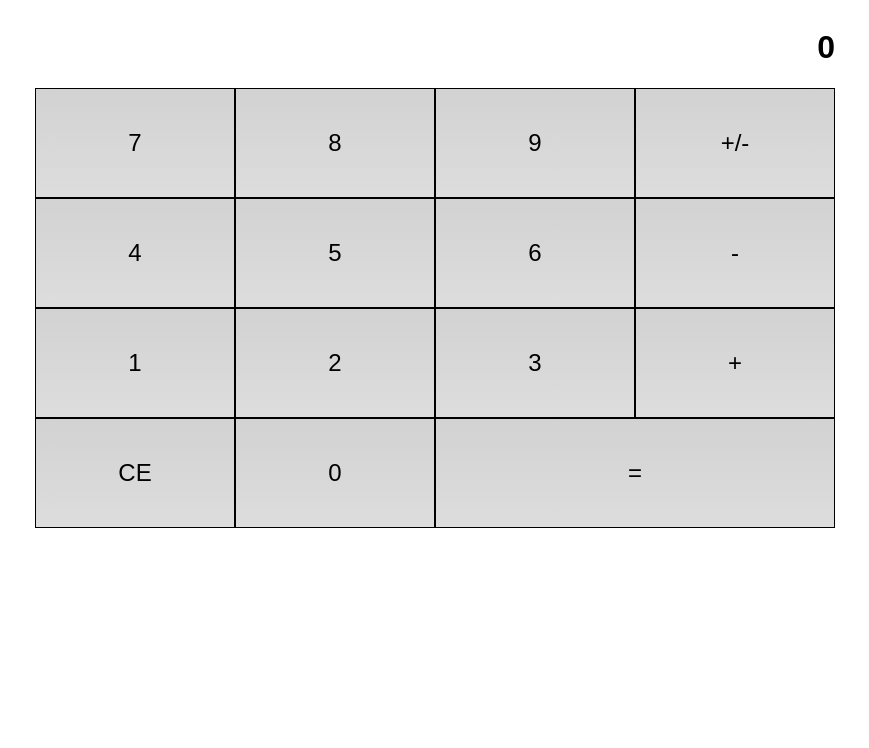
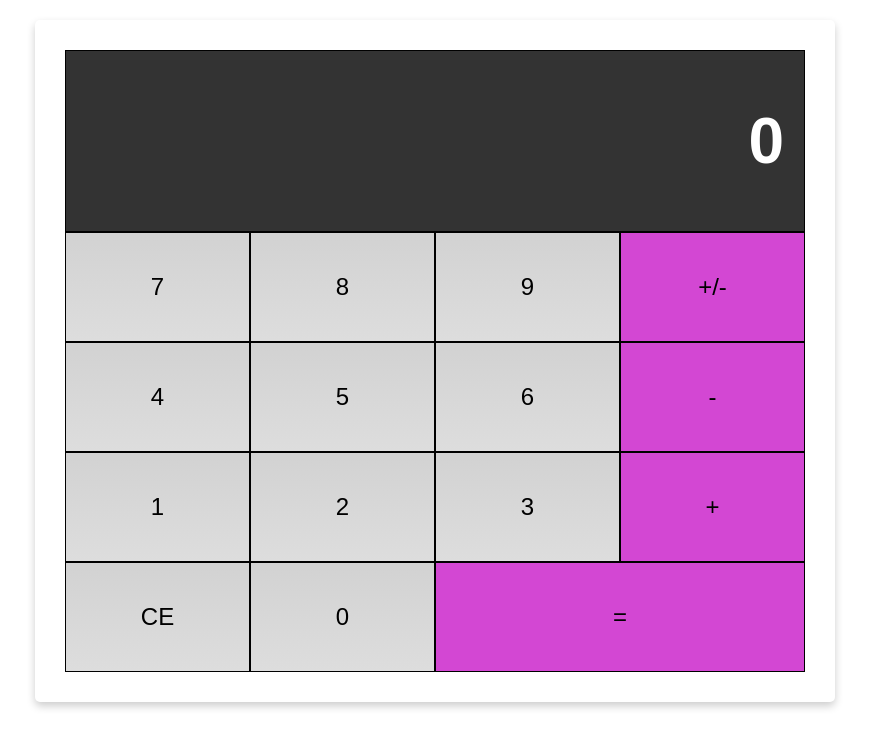
Before and after one commit to LeonardoDacosta29/WebKalkulator, a plain HTML site: page index.html in a window 1280 px wide. Shown: the whole page, without its empty margins (205-1074 px from the left). Drawn offline with Linux system fonts and the light colour scheme.

Commit message:
mepercantik warna dan menambahkan hover pada buton

```diff
--- a/assets/style.css
+++ b/assets/style.css
@@ -28,3 +28,27 @@ body {
 .double {
     flex-basis: 50%;
 }
+.display {
+    color: white;
+    width: 100%;
+    padding: 10px 20px;
+    background-color: #333333;
+    border: 1px solid black;
+    font-size: 2em;
+  }
+  .operator,
+  .negative,
+  .equals {
+    background: rgb(211, 71, 211);
+  }
+  /* membuat kalkulator di dalm kartu */
+  .card {
+    box-shadow: 0 4px 8px 0 rgba(0, 0, 0, 0.2);
+    border-radius: 5px;
+    padding: 30px;
+    margin-top: 20px;
+  }
+  /* tampilan tebal saat disorot */
+  .button:hover {
+    font-weight: bold;
+  }
--- a/index.html
+++ b/index.html
@@ -5,7 +5,7 @@
         <link rel="stylesheet" href="assets/style.css">
     </head>
     <body>
-        <div class="flex-container-column">
+        <div class="flex-container-column card">
             <div class="display">
                 <h1 id="displaynumber">0</h1>
             </div>
```
